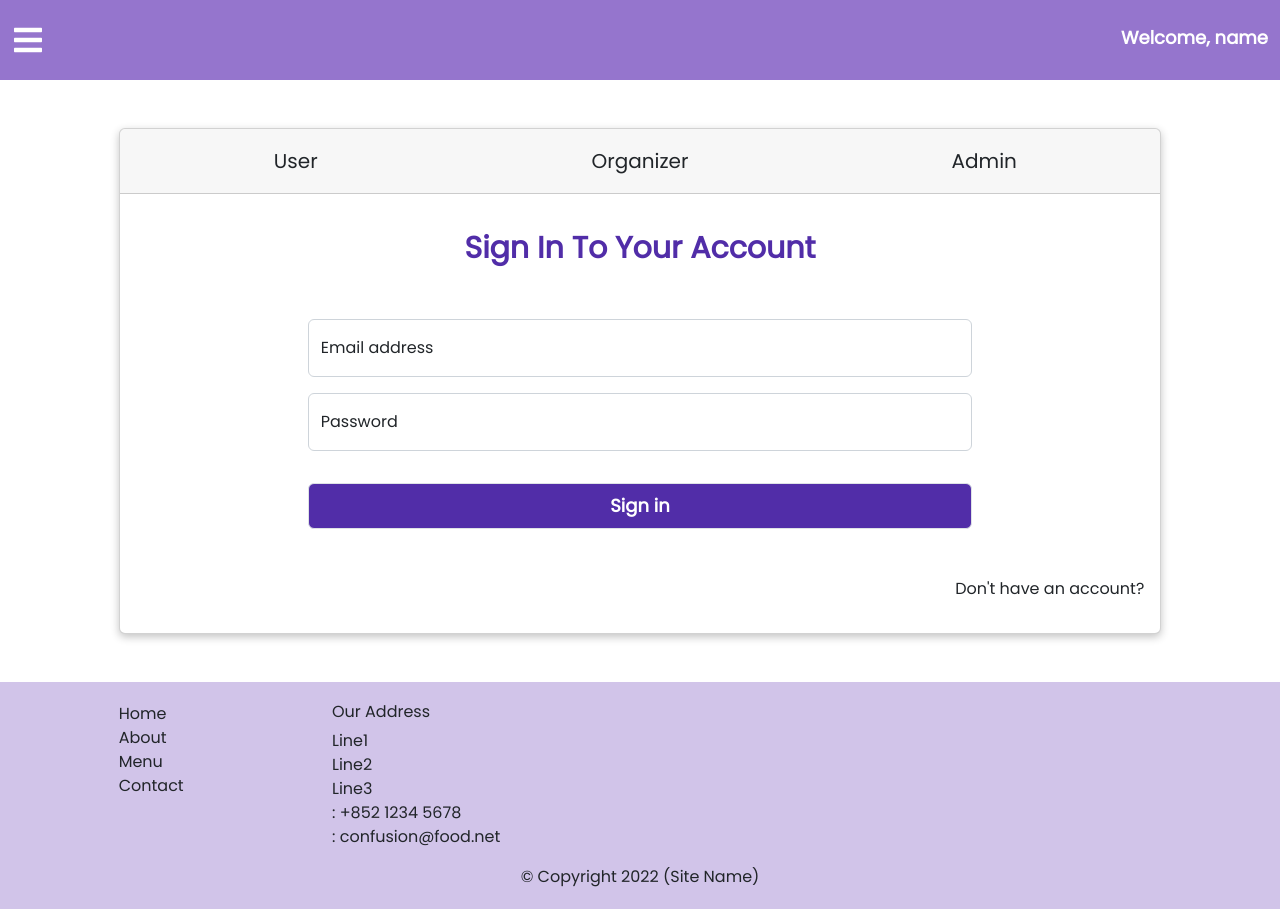
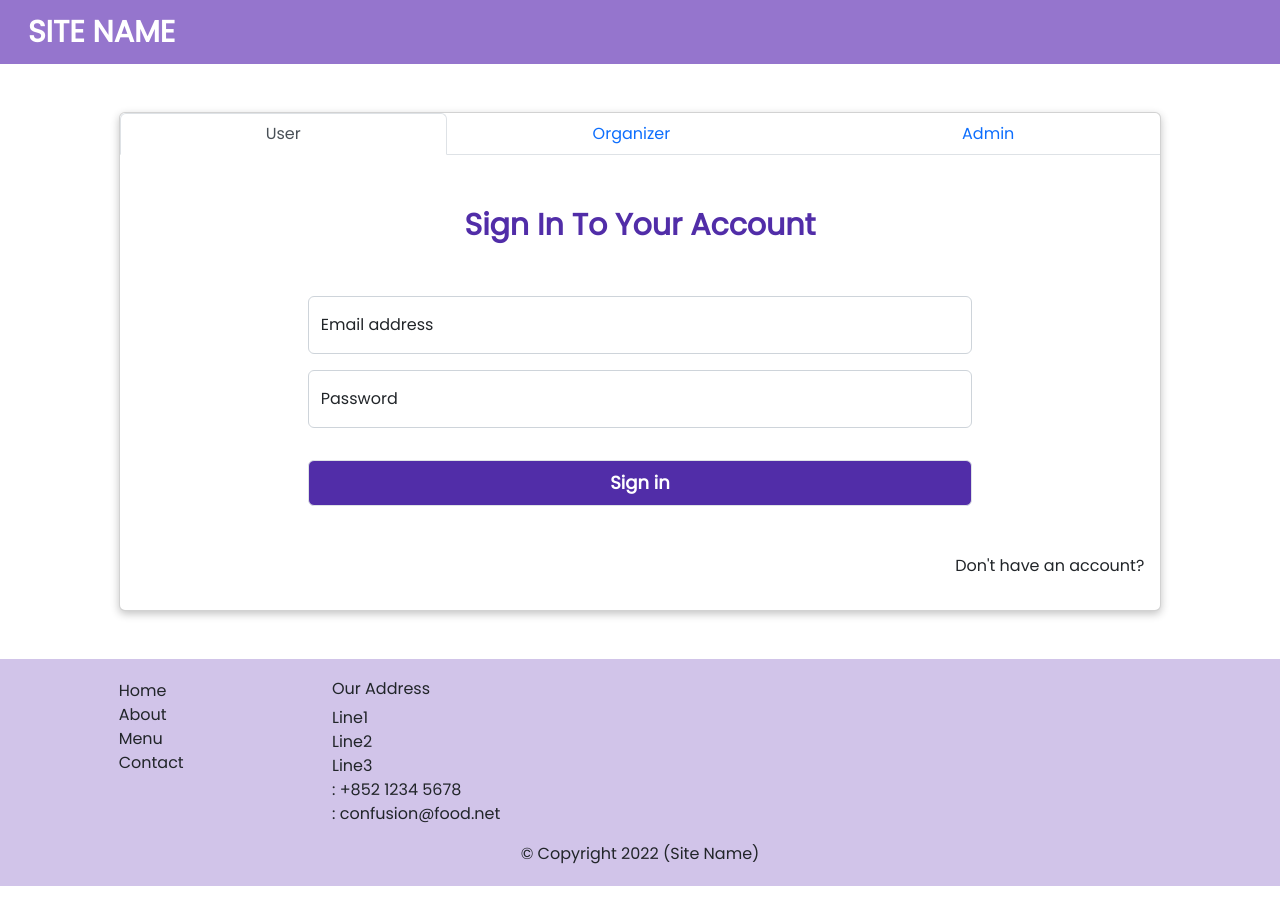
Before and after one commit to fibre-ether/40_HackunaMetadata_Hackover3.0, a React (Create React App) app: page /login in a window 1280 px wide. After the commit the page ends 886 px from the top, so only its background shows below. Built offline with nearby package versions, Linux system fonts and the light colour scheme; the HTML template or start-up script is replaced by a standard one.

Commit message:
Added dynamic navbar

```diff
--- a/src/App.css
+++ b/src/App.css
@@ -48,3 +48,7 @@
 .box-shadow {
   box-shadow: rgba(0, 0, 0, 0.24) 0px 3px 8px;
 }
+.register_tabs:focus {
+  border: none;
+  border-bottom: 2px solid black;
+}
--- a/src/pages/Login.js
+++ b/src/pages/Login.js
@@ -4,6 +4,9 @@ import { useDispatch, useSelector } from "react-redux";
 import { loginUser, setLoader } from "../redux/actions/AuthActions";
 import { useEffect } from "react";
 import Card from 'react-bootstrap/Card';
+import LoginForm from "./LoginForm";
+import Tab from 'react-bootstrap/Tab';
+import Tabs from 'react-bootstrap/Tabs';
 import FloatingLabel from 'react-bootstrap/FloatingLabel';
 import Form from 'react-bootstrap/Form';
 
@@ -39,14 +42,34 @@ function Login() {
       <div className="row">
         <div className="col-12 offset-lg-1 col-lg-10">
           <Card className="box-shadow">
-            <Card.Header>
+            {/* <Card.Header>
             <div className="row">
-                  <div className="col-4"><button className="btn btn-lg w-100" onClick={() => setUserType("user")}>User</button></div>
-                  <div className="col-4"><button className="btn btn-lg w-100" onClick={() => setUserType("organizer")}>Organizer</button></div>
-                  <div className="col-4"><button className="btn btn-lg w-100" onClick={() => setUserType("admin")}>Admin</button></div>
+                  <div className="col-4"><button className="w-100 register_tabs" autoFocus onClick={() => setUserType("user")}>User</button></div>
+                  <div className="col-4"><button className="w-100 register_tabs" onClick={() => setUserType("organizer")}>Organizer</button></div>
+                  <div className="col-4"><button className="mb-n1 w-100 register_tabs" onClick={() => setUserType("admin")}>Admin</button></div>
                 </div>
-            </Card.Header>
-            <Card.Body>
+            </Card.Header> */}
+
+            <Tabs
+              defaultActiveKey="user"
+              id="fill-tab-example"
+              className="mb-3"
+              transition={false}
+              fill
+            >
+              <Tab eventKey="user" title="User" onClick={() => setUserType("user")}>
+                <LoginForm />
+              </Tab>
+              <Tab eventKey="organizer" title="Organizer" onClick={() => setUserType("organizer")}>
+                <LoginForm />
+              </Tab>
+              <Tab eventKey="admin" title="Admin" onClick={() => setUserType("admin")}>
+                <LoginForm />
+              </Tab>
+            </Tabs>
+
+            {/* <Card.Body>
+
               <Card.Title>
 
               </Card.Title>
@@ -59,7 +82,7 @@ function Login() {
                     controlId="floatingInput"
                     label="Email address" htmlFor="email"
                     className="mb-3">
-                      <Form.Control id="email" name="email" type="email" placeholder="name@example.com" value={credentials.email}
+                      <Form.Control controlid="email" name="email" type="email" placeholder="name@example.com" value={credentials.email}
                         required onChange={handleChange} />
                     </FloatingLabel>
                   </div>
@@ -67,7 +90,7 @@ function Login() {
                     controlId="floatingPassword"
                     label="Password" htmlFor="password"
                     className="mb-3">
-                      <Form.Control id="password" name="password" type="password" placeholder="Password" value={credentials.password}
+                      <Form.Control controlid="password" name="password" type="password" placeholder="Password" value={credentials.password}
                         required onChange={handleChange} />
                     </FloatingLabel>
                   </div>
@@ -84,7 +107,7 @@ function Login() {
               <div className="d-flex flex-row-reverse mb-3">
                 <div><Link onClick={()=>{dispatch(setLoader("idle"))}} to="/register">Don't have an account?</Link></div>
               </div>
-            </Card.Body>
+            </Card.Body> */}
           </Card>
         </div>
       </div>
--- /dev/null
+++ b/src/pages/LoginForm.js
@@ -0,0 +1,81 @@
+import React, { useState } from "react";
+import { Link, useNavigate } from "react-router-dom";
+import { useDispatch, useSelector } from "react-redux";
+import { loginUser, setLoader } from "../redux/actions/AuthActions";
+import { useEffect } from "react";
+import Card from 'react-bootstrap/Card';
+import FloatingLabel from 'react-bootstrap/FloatingLabel';
+import Form from 'react-bootstrap/Form';
+
+function LoginForm() {
+  const dispatch = useDispatch();
+
+  const [credentials, setCredentials] = useState({ email: "", password: "" });
+  const [userType, setUserType] = useState("user");
+  const { authLoader } = useSelector((state) => state.auth);
+
+  let navigate = useNavigate();
+
+  useEffect(() => {
+    if (authLoader === "loginSuccess") {
+      navigate("/user/home");
+    }
+    //eslint-disable-next-line
+  }, [authLoader]);
+
+  const handleSubmit = async (e) => {
+    e.preventDefault();
+    dispatch(
+      loginUser({ email: credentials.email, password: credentials.password, role: userType })
+    );
+  };
+
+  const handleChange = (e) => {
+    setCredentials({ ...credentials, [e.target.name]: e.target.value });
+  };
+
+  return (
+    <Card.Body>
+
+        <Card.Title>
+
+        </Card.Title>
+        <div className="mt-3 mb-3 d-flex justify-content-center">
+        <div className="login_signup_header">Sign In To Your Account</div>
+        </div>
+        <form onSubmit={handleSubmit}>
+        <div className="mb-5 mt-5 row">
+            <div className="col-12 offset-md-2 col-md-8"><FloatingLabel
+            controlId="floatingInput"
+            label="Email address" htmlFor="email"
+            className="mb-3">
+                <Form.Control controlid="email" name="email" type="email" placeholder="name@example.com" value={credentials.email}
+                required onChange={handleChange} />
+            </FloatingLabel>
+            </div>
+            <div className="col-12 offset-md-2 col-md-8"><FloatingLabel
+            controlId="floatingPassword"
+            label="Password" htmlFor="password"
+            className="mb-3">
+                <Form.Control controlid="password" name="password" type="password" placeholder="Password" value={credentials.password}
+                required onChange={handleChange} />
+            </FloatingLabel>
+            </div>
+            <div className="col-12 offset-md-2 col-md-8 mt-3">
+            <button
+                className="navy-btn w-100 justify-center rounded-md border border-transparent py-2 px-4 text-white focus:outline-none focus:ring-2 focus:ring-indigo-500 focus:ring-offset-2 font-semibold text-lg disabled:bg-indigo-400 "
+                disabled={authLoader==="loading"}
+                >
+                {authLoader==="loading" ? "Signing in..." : "Sign in"}
+            </button>
+            </div>
+        </div>
+        </form>
+        <div className="d-flex flex-row-reverse mb-3">
+        <div><Link onClick={()=>{dispatch(setLoader("idle"))}} to="/register">Don't have an account?</Link></div>
+        </div>
+    </Card.Body>
+  );
+}
+
+export default LoginForm;
--- a/src/pages/Register.js
+++ b/src/pages/Register.js
@@ -64,7 +64,7 @@ const handleImageUpload = (e) => {
                     controlId="floatingInput"
                     label="Name" htmlFor="name"
                     className="mb-3">
-                      <Form.Control id="name" name="name" type="text" placeholder="Name" value={credentials.name}
+                      <Form.Control controlid="name" name="name" type="text" placeholder="Name" value={credentials.name}
                         required onChange={handleChange} />
                     </FloatingLabel>
                   </div>
@@ -72,7 +72,7 @@ const handleImageUpload = (e) => {
                     controlId="floatingInput"
                     label="Email address" htmlFor="email"
                     className="mb-3">
-                      <Form.Control id="email" name="email" type="email" placeholder="name@example.com" value={credentials.email}
+                      <Form.Control controlid="email" name="email" type="email" placeholder="name@example.com" value={credentials.email}
                         required onChange={handleChange} />
                     </FloatingLabel>
                   </div>
@@ -80,7 +80,7 @@ const handleImageUpload = (e) => {
                     controlId="floatingPassword"
                     label="Password" htmlFor="password"
                     className="mb-3">
-                      <Form.Control id="password" name="password" type="password" placeholder="Password" value={credentials.password}
+                      <Form.Control controlid="password" name="password" type="password" placeholder="Password" value={credentials.password}
                         required onChange={handleChange} />
                     </FloatingLabel>
                   </div>
--- a/src/redux/slices/auth.js
+++ b/src/redux/slices/auth.js
@@ -5,6 +5,7 @@ const auth = createSlice({
   name: "auth",
   initialState: {
     token: "",
+    user: {},
     authLoader: "idle",
   },
   reducers: {
--- a/src/views/components/Navbar.js
+++ b/src/views/components/Navbar.js
@@ -1,34 +1,34 @@
 import { Disclosure } from "@headlessui/react";
-// import { useDispatch, useSelector } from "react-redux";
+import { useDispatch, useSelector } from "react-redux";
 import Sidebar from './Sidebar'
-// import { setLoader } from "../../redux/actions/AuthActions";
+import { setLoader } from "../../redux/actions/AuthActions";
+import { useEffect } from "react";
 
 export default function Navbar() {
-//   const { name } = useSelector((state) => state.user.user);
-//   const { sap } = useSelector((state) => state.user.user);
-//   const { token } = useSelector((state) => state.auth);
+  const { name }  = useSelector((state) => state.auth.user);
+  const { token } = useSelector((state) => state.auth);
 
-//   const dispatch = useDispatch();
+  const dispatch = useDispatch();
 
-//   useEffect(() => {
-//     dispatch(setLoader("idle"));
-//   }, [dispatch]);
+  useEffect(() => {
+    dispatch(setLoader("idle"));
+  }, [dispatch]);
 
   return(
     <Disclosure as="nav" className="navbar-bg mb-5 font-poppins">
-      {/* {token ?
-        <Sidebar name={name} sap={sap}/> :
+      {token ?
+        <Sidebar name={name}/> :
         <div className="mx-auto max-w-7xl px-2 sm:px-6 lg:px-8">
           <div className="relative flex h-16 items-center justify-between">
               <div className="flex flex-1 items-center sm:items-stretch sm:justify-start pl-5">
                   <div className="flex space-x-4 text-white font-bold text-3xl">
-                    CSE-DS E-LIBRARY
+                    SITE NAME
                   </div>
               </div>
           </div>
         </div>
-      } */}
-      <Sidebar/>
+      }
+      {/* <Sidebar/> */}
     </Disclosure>
   );
 }
--- a/src/views/components/Sidebar.js
+++ b/src/views/components/Sidebar.js
@@ -72,8 +72,7 @@ const Sidebar = (props) => {
                 </NavIcon>
               </div>
               <div className='col-auto text-white font-bold text-lg'>
-                {/* Welcome, {props.name.split(" ")[0].replace('"','')} */}
-                Welcome, name
+                Welcome, {props.name.split(" ")[0].replace('"','')}
               </div>
             </div>
           </div>
@@ -88,10 +87,7 @@ const Sidebar = (props) => {
                   </NavIcon>
                 </div>
               </div>
-              {/* <div className='row justify-content-center text-white font-bold text-lg mt-3 mb-4'>{props.name.replace(/"/g,'')}</div> */}
-              <div className='row justify-content-center font-bold text-lg mt-3 mb-4 text-white'>Name</div>
-              {/* <div className='row justify-content-center text-white font-bold text-lg mt-3 mb-4'>{props.sap}</div> */}
-              <div className='row justify-content-center font-bold text-lg mt-3 mb-4 text-white'>ID</div>
+              <div className='row justify-content-center text-white font-bold text-lg mt-3 mb-4'>{props.name.replace(/"/g,'')}</div>
               <div className='row text-white font-bold text-md mb-2'>
                 <div className='offset-1 col-10'><hr/></div>
               </div>
```
